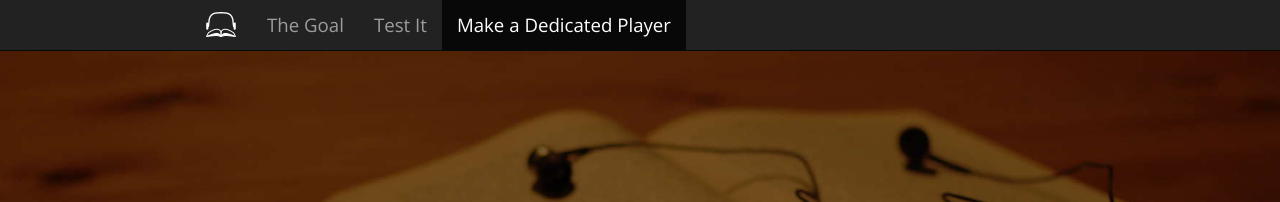
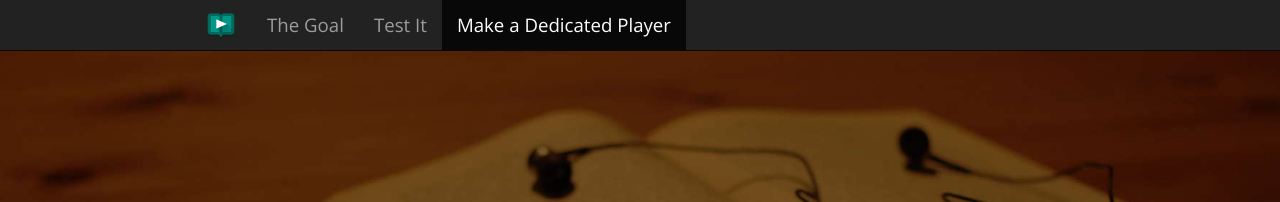
Before and after one commit to msimonides/homerplayer, a Jekyll site: the page built from install-dedicated.html, in a window 1280 px wide. Shown: the top 202 px of the page. Built offline with Jekyll 4.4.1, drawn with Linux system fonts in a browser that asks for light colours; nearby versions of some CDN libraries.

Commit message:
New logo.

```diff
--- a/_includes/navbar.html
+++ b/_includes/navbar.html
@@ -10,7 +10,7 @@
       <span class="icon-bar"></span>
       <span class="icon-bar"></span>
     </button>
-    <a class="navbar-brand" href="{{ "/index.html" | prepend: site.baseurl }}"><img src="{{ "/img/icon-i-32.png" | prepend: site.baseurl }}"></a>
+    <a class="navbar-brand" href="{{ "/index.html" | prepend: site.baseurl }}"><img src="{{ "/img/icon-32.png" | prepend: site.baseurl }}"></a>
   </div>
 
   <div class="collapse navbar-collapse" id="navigation-bar">
--- a/css/index.css
+++ b/css/index.css
@@ -36,11 +36,6 @@ html,body {
 	color: #aaa;
 }
 
-.play-button .fa-inverse {
-	color: #000;
-	padding-left: 0.2em;
-}
-
 .buttons ul {
 	margin: 0em auto;
 	padding: 0;
--- a/css/style.css
+++ b/css/style.css
@@ -104,8 +104,8 @@ a.framed-link:hover {
 }
 
 .navbar-brand {
-	padding-top: 9px;
-	padding-bottom: 9px;
+	padding-top: 8px;
+	padding-bottom: 10px;
 }
 
 .tab-content-framed {
--- a/index.html
+++ b/index.html
@@ -14,7 +14,7 @@ extra_js_block: "$('.play-button a').click(function() { gaLinkClick('video') });
 <div class="container-fluid vcenter-parent">
   <div class="vcenter-content">
     <div class="title heading">
-      <img src="img/icon-i-128.png">
+      <img src="img/icon-144.png">
       <h1>{{ page.title }}</h1>
       <hr>
       <span class="subheading">{{ page.description }}</span>
```
Also changed, not shown: img/icon-144.png (added), img/icon-32.png (added), img/icon-i-128.png (deleted), img/icon-i-32.png (deleted).
